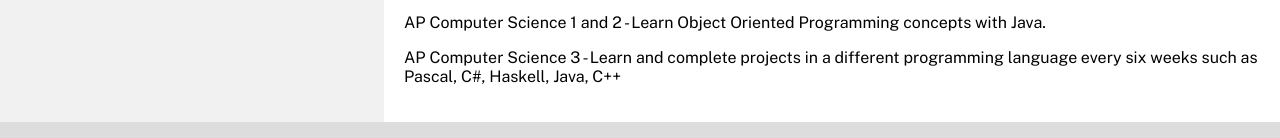
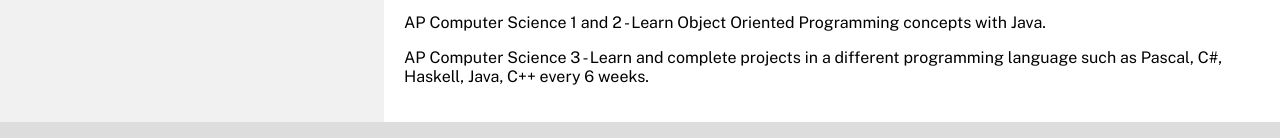
Before and after one commit to mitchisawesom3/resume-site, a plain HTML site: page public/index.html in a window 1280 px wide. Shown: the part 1441-1579 px from the top of the page. Drawn offline with nearby package versions, Linux system fonts and the light colour scheme; no server answers.

Commit message:
Fix grammar

```diff
--- a/public/index.html
+++ b/public/index.html
@@ -62,7 +62,7 @@
         <h4>High School Diploma</h4>
         <p>Katy High School | 2006</p>
         <p>AP Computer Science 1 and 2 - Learn Object Oriented Programming concepts with Java.</p>
-        <p>AP Computer Science 3 - Learn and complete projects in a different programming language every six weeks such as Pascal, C#, Haskell, Java, C++</p>
+        <p>AP Computer Science 3 - Learn and complete projects in a different programming language such as Pascal, C#, Haskell, Java, C++ every 6 weeks.</p>
       </div>
     </div>
 
```
